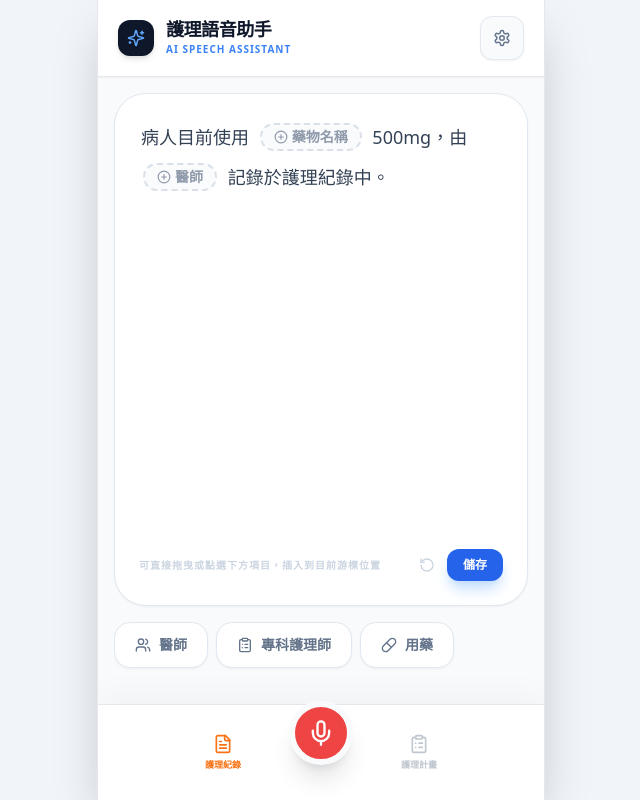
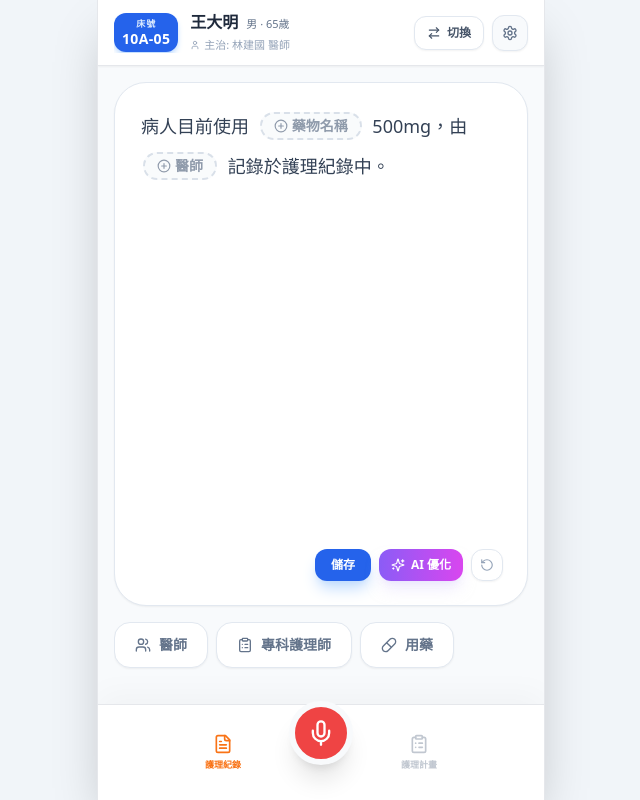
Before and after one commit to hupenl435-dev/nur-ease-stt-ui, a React (Vite) app: page / in a window 1280 px wide. Shown: the whole page, without its empty margins (319-959 px from the left). Built offline with nearby package versions, Linux system fonts and the light colour scheme.

Commit message:
refactor: UX

```diff
--- a/insert_bubble_UI.jsx
+++ b/insert_bubble_UI.jsx
@@ -10,6 +10,8 @@ import {
   PlusCircle,
   Sparkles,
   FileText,
+  User,
+  ArrowRightLeft,
   Settings,
 } from 'lucide-react';
 
@@ -1394,22 +1396,43 @@ const App = () => {
 
   return (
     <div className="flex flex-col h-screen bg-slate-50 font-sans max-w-md mx-auto border-x shadow-2xl overflow-hidden relative text-slate-800">
-      <header className="px-5 py-4 flex justify-between items-center bg-white border-b z-10 shadow-sm">
-        <div className="flex items-center gap-3">
-          <div className="w-9 h-9 bg-slate-900 rounded-xl flex items-center justify-center text-white shadow-md">
-            <Sparkles size={18} className="text-blue-400" />
+
+      {/* 新的病人資訊卡頂部 Header */}
+      <header className="px-4 py-3 flex justify-between items-center bg-white border-b z-10 shadow-sm shrink-0">
+        <div className="flex items-center gap-3 overflow-hidden">
+          <div className="bg-blue-600 text-white px-2 py-1.5 rounded-xl flex flex-col items-center justify-center min-w-[3.5rem] shrink-0 shadow-md shadow-blue-200">
+            <span className="text-[9px] text-blue-100 font-bold leading-none mb-1 tracking-widest">床號</span>
+            <span className="text-sm font-black leading-none tracking-wide">10A-05</span>
           </div>
-          <div>
-            <h1 className="text-lg font-black text-slate-900 leading-none tracking-tight">護理語音助手</h1>
-            <p className="text-[10px] text-blue-500 font-bold uppercase mt-1 tracking-widest">AI Speech Assistant</p>
+          <div className="flex flex-col min-w-0">
+            <div className="flex items-baseline gap-2 truncate">
+              <h1 className="text-base font-bold text-slate-800 leading-tight truncate">王大明</h1>
+              <span className="text-[11px] text-slate-500 font-medium shrink-0">男 · 65歲</span>
+            </div>
+            <div className="text-[11px] text-slate-400 mt-1 font-medium flex items-center gap-1 truncate">
+              <User size={10} className="shrink-0" />
+              <span className="truncate">主治: 林建國 醫師</span>
+            </div>
           </div>
         </div>
-        <button
-          type="button"
-          className="w-11 h-11 rounded-xl border border-slate-200 bg-slate-50 text-slate-500 shadow-sm transition-all hover:bg-slate-900 hover:text-white"
-        >
-          <Settings size={18} className="mx-auto" />
-        </button>
+        <div className="flex items-center gap-2 shrink-0 ml-2">
+          {/* 切換按鈕 */}
+          <button
+            type="button"
+            className="flex items-center gap-1.5 px-3 py-2 rounded-xl border border-slate-200 bg-white text-slate-600 shadow-sm transition-all hover:bg-slate-50 active:scale-95"
+          >
+            <ArrowRightLeft size={14} />
+            <span className="text-xs font-bold hidden sm:inline-block">切換</span>
+          </button>
+
+          {/* 設定按鈕 (新加回來的) */}
+          <button
+            type="button"
+            className="w-9 h-9 flex items-center justify-center rounded-xl border border-slate-200 bg-slate-50 text-slate-500 shadow-sm transition-all hover:bg-slate-900 hover:text-white active:scale-95"
+          >
+            <Settings size={16} />
+          </button>
+        </div>
       </header>
 
       <main className="flex-1 flex flex-col p-4 gap-4 overflow-hidden">
@@ -1632,25 +1655,38 @@ const App = () => {
             })}
           </div>
 
-          <div className="mt-auto pt-6 flex justify-between items-center text-slate-300 pointer-events-none">
-            <span className="text-[10px] font-bold tracking-widest uppercase">
-              可直接拖曳或點選下方項目，插入到目前游標位置
-            </span>
-            <div className="flex items-center gap-3">
-              <button onClick={() => window.location.reload()} className="pointer-events-auto hover:text-slate-500">
-                <RotateCcw size={16} />
-              </button>
+          <div className="mt-auto pt-6 flex justify-end items-center pointer-events-none">
+            <div className="flex items-center gap-2 shrink-0">
+              {/* 儲存按鈕 */}
               <button
                 type="button"
                 className="pointer-events-auto bg-blue-600 hover:bg-blue-700 text-white px-4 py-2 rounded-xl text-xs font-bold shadow-lg shadow-blue-200 active:scale-95 transition-all"
               >
                 儲存
               </button>
+
+              {/* AI 優化按鈕 */}
+              <button
+                type="button"
+                className="pointer-events-auto flex items-center gap-1.5 bg-gradient-to-r from-violet-500 to-fuchsia-500 hover:from-violet-600 hover:to-fuchsia-600 text-white px-3 py-2 rounded-xl text-xs font-bold shadow-lg shadow-violet-200/50 active:scale-95 transition-all"
+              >
+                <Sparkles size={14} />
+                AI 優化
+              </button>
+
+              {/* 回復按鈕 */}
+              <button
+                onClick={() => window.location.reload()}
+                className="pointer-events-auto flex items-center justify-center h-[32px] w-[32px] text-slate-400 hover:text-slate-600 transition-colors bg-white border border-slate-200 rounded-xl shadow-sm hover:bg-slate-50 active:scale-95"
+                title="回復"
+              >
+                <RotateCcw size={14} />
+              </button>
             </div>
           </div>
         </div>
 
-        <div className="flex gap-2 overflow-x-auto pb-1 no-scrollbar">
+        <div className="flex gap-2 overflow-x-auto pb-1 no-scrollbar shrink-0">
           {categories.map((cat) => (
             <button
               key={cat.id}
@@ -1667,7 +1703,7 @@ const App = () => {
           ))}
         </div>
 
-        <div className={`transition-all duration-300 ease-in-out overflow-hidden ${activeCategory ? 'h-[25vh] opacity-100' : 'h-0 opacity-0'}`}>
+        <div className={`transition-all duration-300 ease-in-out overflow-hidden shrink-0 ${activeCategory ? 'h-[25vh] opacity-100' : 'h-0 opacity-0'}`}>
           <div className="bg-slate-100/80 backdrop-blur-sm rounded-[2.5rem] p-5 h-full overflow-y-auto border border-slate-200 shadow-inner">
             {dragMode === 'touch' && dragPayload && (
               <p className="mb-3 text-xs font-bold tracking-wide text-blue-500">
@@ -1711,7 +1747,7 @@ const App = () => {
         </div>
       </main>
 
-      <div className="h-24 bg-white border-t flex items-center justify-center gap-12 shadow-[0_-10px_30px_rgba(0,0,0,0.03)] z-10">
+      <div className="h-24 bg-white border-t flex items-center justify-center gap-12 shadow-[0_-10px_30px_rgba(0,0,0,0.03)] z-10 shrink-0">
         <button
           type="button"
           onClick={() => setActiveShortcut('record')}
```
Also changed, not shown: 1 other file (tests, documents, lock files or other folders).
